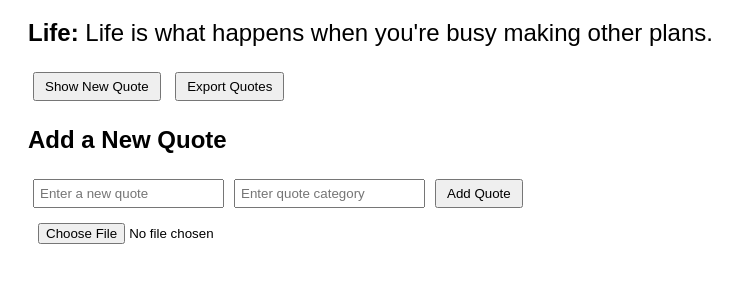
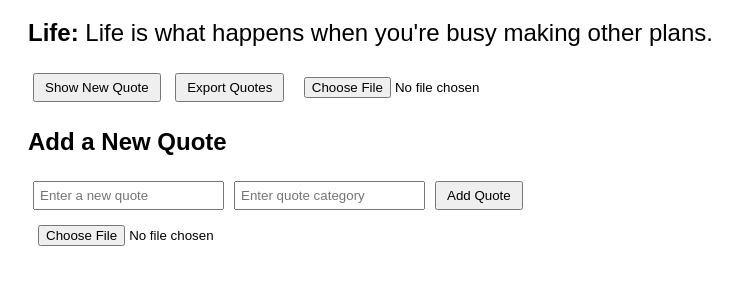
Before and after one commit to Agyin-Obeng/alx_fe_javascript, a plain HTML site: page dom-manipulation/index.html in a window 1280 px wide. Shown: the part 89-374 px from the top of the page, without its empty margins (0-745 px from the left). Drawn offline with Linux system fonts and the light colour scheme.

Commit message:
Add file input for importing JSON quotes

```diff
--- a/dom-manipulation/index.html
+++ b/dom-manipulation/index.html
@@ -22,7 +22,10 @@
   <button id="newQuote">Show New Quote</button>
   <button id="exportQuotesBtn">Export Quotes</button>
 
-  <!-- Import input will be created dynamically by JS -->
+  <!-- File input for importing JSON -->
+  <input type="file" id="importFile" accept=".json">
+
+  <!-- Add Quote form will still be dynamically created -->
 
   <script src="script.js"></script>
 </body>
```
